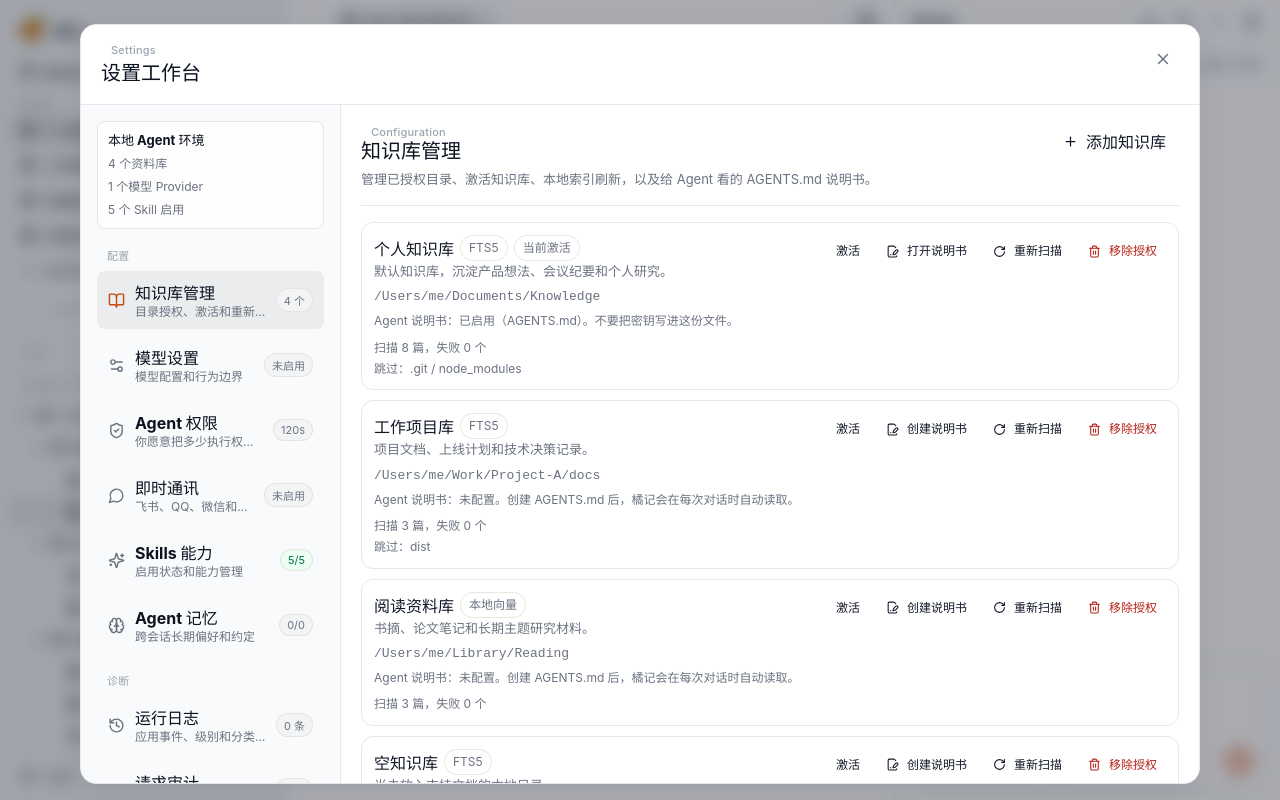
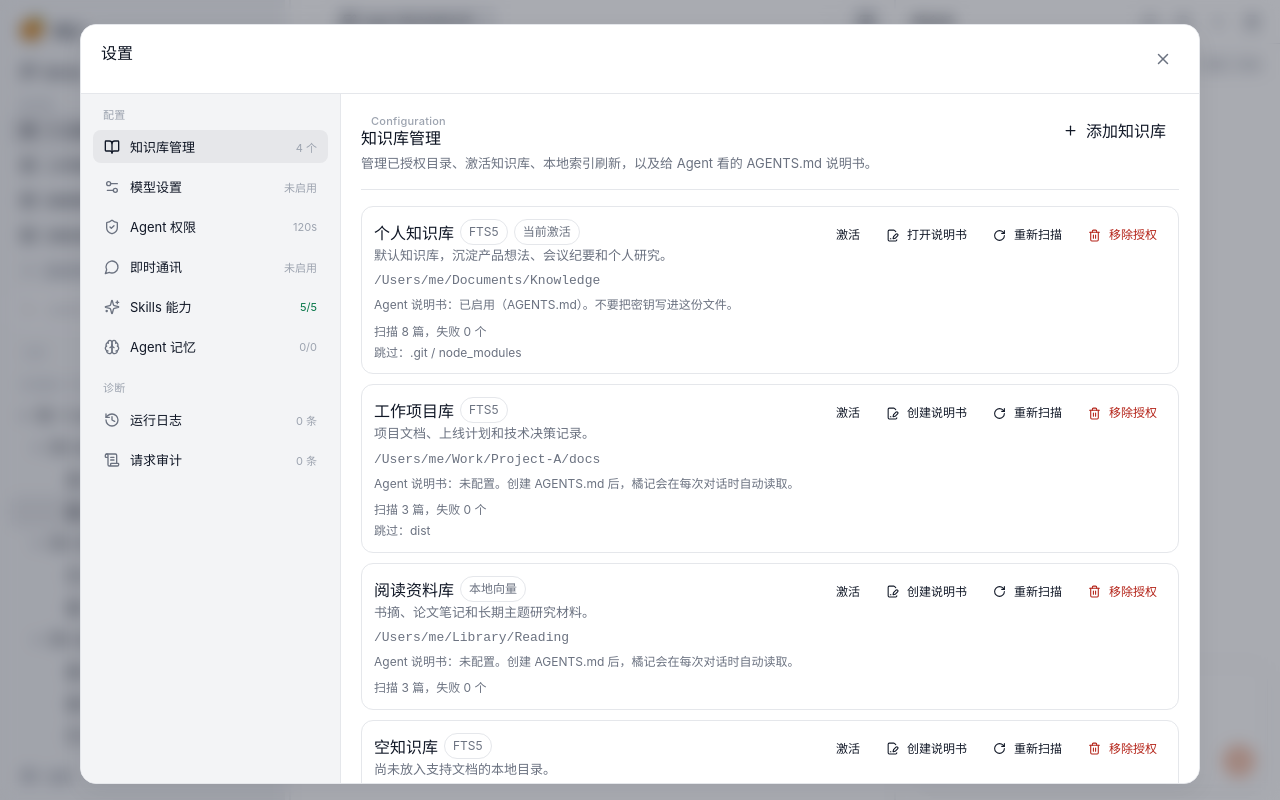
Before and after one commit to ciri667/orange, a React (Vite) app: page / in a window 1280 px wide. Both pictures are taken after a click on the button "设置". Built offline with nearby package versions, Linux system fonts and the light colour scheme.

Commit message:
refactor(settings): 设置页与工作台使用同一套视觉语言
- 标题改为「设置」，去掉独立工作台包装
- 左侧导航收成单行，去掉摘要大卡
- 分区卡片和描边改成冷白发丝分组

```diff
--- a/src/settings/SettingsChrome.tsx
+++ b/src/settings/SettingsChrome.tsx
@@ -20,7 +20,7 @@ export function SettingsSectionHeader({
     <div className={settingsContentTitleClassName}>
       <div className="min-w-0">
         <p className={sectionLabelClassName}>{kicker}</p>
-        <h3 id={titleId} className="m-0 text-xl leading-tight text-ink-strong [overflow-wrap:anywhere]">
+        <h3 id={titleId} className="m-0 text-base font-semibold leading-tight text-ink-strong [overflow-wrap:anywhere]">
           {title}
         </h3>
         <p className="mt-[5px] mb-0 max-w-[680px] text-[13px] leading-[1.55] text-ink-muted">{description}</p>
@@ -49,7 +49,7 @@ export function SettingsPolicyRow({ icon, children, className }: { icon: ReactNo
   return (
     <div
       className={cn(
-        "flex items-start gap-2 rounded-control border border-border-translucent bg-warm-panel p-3 text-[13px] leading-[1.55] text-ink",
+        "flex items-start gap-2 rounded-xl border border-border bg-surface p-3 text-[13px] leading-[1.55] text-ink",
         className,
       )}
     >
--- a/src/settings/SettingsDrawer.tsx
+++ b/src/settings/SettingsDrawer.tsx
@@ -1038,23 +1038,20 @@ export function SettingsDrawer({
 
             return (
               <ListRow
-                className="grid grid-cols-[auto_minmax(0,1fr)_auto]"
+                className="grid grid-cols-[auto_minmax(0,1fr)_auto] py-1.5"
                 active={activeSection === item.id}
                 key={item.id}
                 aria-current={activeSection === item.id ? "page" : undefined}
                 onClick={() => handleActiveSectionChange(item.id)}
               >
-                <SectionIcon size={17} className={activeSection === item.id ? "text-accent-strong" : "text-ink-muted"} />
-                <span className="min-w-0">
-                  <OverflowTooltipText as="strong" className="block truncate text-ink-strong" text={item.label} logArea="settings_nav_label" />
-                  <OverflowTooltipText as="small" className="block truncate text-xs text-ink-muted" text={item.description} logArea="settings_nav_description" />
-                </span>
+                <SectionIcon size={16} className={activeSection === item.id ? "text-ink" : "text-ink-muted"} />
+                <OverflowTooltipText as="span" className="min-w-0 truncate text-[13px]" text={item.label} logArea="settings_nav_label" />
                 <OverflowTooltipText
                   as="em"
                   className={cn(
-                    "whitespace-nowrap rounded-full border border-[rgba(230,224,214,0.78)] bg-surface-muted px-[7px] py-[3px] text-[11px] not-italic text-ink-muted",
-                    item.tone === "success" && "bg-success-soft text-success",
-                    item.tone === "warning" && "border-[rgba(var(--warning-rgb),0.28)] bg-warning-soft text-warning",
+                    "whitespace-nowrap text-[11px] not-italic text-ink-soft",
+                    item.tone === "success" && "text-success",
+                    item.tone === "warning" && "text-warning",
                   )}
                   text={item.meta}
                   logArea="settings_nav_meta"
@@ -1211,14 +1208,13 @@ export function SettingsDrawer({
   return (
     <ModalBackdrop onClose={onClose} className="z-settings p-6 max-[760px]:p-2.5">
       <aside
-        className="settings-drawer relative grid h-[min(820px,calc(100vh-40px))] w-[min(1120px,calc(100vw-40px))] min-h-0 isolate grid-rows-[auto_minmax(0,1fr)] overflow-hidden rounded-panel border border-border-translucent bg-surface-translucent-strong shadow-app max-[760px]:h-[calc(100vh-20px)] max-[760px]:w-[min(100%,calc(100vw-20px))]"
+        className="settings-drawer relative grid h-[min(820px,calc(100vh-40px))] w-[min(1120px,calc(100vw-40px))] min-h-0 isolate grid-rows-[auto_minmax(0,1fr)] overflow-hidden rounded-2xl border border-border bg-surface shadow-app max-[760px]:h-[calc(100vh-20px)] max-[760px]:w-[min(100%,calc(100vw-20px))]"
         aria-label="设置"
         onMouseDown={(event) => event.stopPropagation()}
       >
         <ModalHeader className="px-5 py-[18px]">
           <div className="min-w-0">
-            <p className={sectionLabelClassName}>Settings</p>
-            <h2 className="mt-1 mb-0 text-xl leading-tight text-ink-strong">设置工作台</h2>
+            <h2 className="m-0 text-base font-semibold leading-tight text-ink-strong">设置</h2>
           </div>
           <Button variant="icon" title="关闭设置" onClick={onClose}>
             <X size={18} />
@@ -1226,14 +1222,7 @@ export function SettingsDrawer({
         </ModalHeader>
 
         <div className="grid min-h-0 min-w-0 grid-cols-[260px_minmax(0,1fr)]">
-          <nav className="grid min-h-0 min-w-0 content-start gap-[18px] overflow-auto border-r border-border bg-warm-panel p-4" aria-label="设置项">
-            <div className="grid gap-[7px] rounded-control border border-border-translucent bg-surface-translucent p-2.5 text-xs text-ink-muted" aria-label="设置摘要">
-              <strong className="text-[13px] text-ink-strong">本地 Agent 环境</strong>
-              <span>{settingsSummary.knowledgeBaseCount} 个资料库</span>
-              <span>{settingsSummary.providerCount} 个模型 Provider</span>
-              <span>{settingsSummary.enabledSkillCount} 个 Skill 启用</span>
-              {settingsSummary.errorLogCount > 0 && <em className="not-italic text-danger">{settingsSummary.errorLogCount} 条错误日志</em>}
-            </div>
+          <nav className="grid min-h-0 min-w-0 content-start gap-4 overflow-auto border-r border-border bg-app p-3" aria-label="设置项">
             {SETTINGS_SECTION_GROUPS.map((group) => renderNavigationGroup(group))}
           </nav>
           <main className="min-h-0 min-w-0 overflow-auto bg-surface p-5 max-[1100px]:p-4 max-[760px]:p-4" aria-label="设置主要内容">
--- a/src/settings/SkillsModal.tsx
+++ b/src/settings/SkillsModal.tsx
@@ -910,7 +910,7 @@ function SkillDetail({
         <h4 className="m-0 text-[13px] text-ink-strong">运行兼容性</h4>
         <div
           className={cn(
-            "flex items-center justify-between gap-3 rounded-md border border-border bg-surface-warm px-3 py-2.5",
+            "flex items-center justify-between gap-3 rounded-xl border border-border bg-surface px-3 py-2.5",
             skill.compatibility?.status === "ready" && "[&_strong]:text-success",
             (skill.compatibility?.status === "missing-runtime" || skill.compatibility?.status === "partial" || skill.compatibility?.status === "unsupported") && "[&_strong]:text-warning",
           )}
@@ -933,7 +933,7 @@ function SkillDetail({
       </div>
       <div className="flex flex-wrap gap-1.5">
         {skill.tags.map((tag) => (
-          <OverflowTooltipText key={tag} className="rounded-full border border-[rgba(230,224,214,0.78)] bg-white/60 px-2 py-1 text-xs text-ink-muted" text={tag} logArea="skills_modal_detail_tag" />
+          <OverflowTooltipText key={tag} className="rounded-full border border-border bg-surface px-2 py-1 text-xs text-ink-muted" text={tag} logArea="skills_modal_detail_tag" />
         ))}
       </div>
       <section className="rounded-[7px] border border-border-translucent bg-warm-panel p-3">
--- a/src/settings/sections/AgentSecuritySettingsSection.tsx
+++ b/src/settings/sections/AgentSecuritySettingsSection.tsx
@@ -52,15 +52,15 @@ export function AgentSecuritySettingsSection({
       />
 
       <div className="grid gap-2" aria-label="三级权限说明">
-        <article className="grid gap-1 rounded-lg border border-border bg-surface-warm px-3 py-2.5">
+        <article className="grid gap-1 rounded-xl border border-border bg-surface px-3 py-2.5">
           <strong className="text-[13px] text-ink-strong">基础</strong>
           <p className="m-0 text-xs leading-normal text-ink-muted">你盯紧每一步。Agent 只在知识库文档里工作，写入必须你确认。</p>
         </article>
-        <article className="grid gap-1 rounded-lg border border-border bg-surface-warm px-3 py-2.5">
+        <article className="grid gap-1 rounded-xl border border-border bg-surface px-3 py-2.5">
           <strong className="text-[13px] text-ink-strong">进阶</strong>
           <p className="m-0 text-xs leading-normal text-ink-muted">开始放手。Agent 可以做更多事（整理目录、运行 Skill 等），落盘前仍要你看一眼。</p>
         </article>
-        <article className="grid gap-1 rounded-lg border border-border bg-surface-warm px-3 py-2.5">
+        <article className="grid gap-1 rounded-xl border border-border bg-surface px-3 py-2.5">
           <strong className="text-[13px] text-ink-strong">完全</strong>
           <p className="m-0 text-xs leading-normal text-ink-muted">真正放手。校验通过后连续执行并自动落盘，让模型一次把任务做完。系统保护边界仍然有效。</p>
         </article>
--- a/src/settings/sections/KnowledgeSettingsSection.tsx
+++ b/src/settings/sections/KnowledgeSettingsSection.tsx
@@ -50,11 +50,11 @@ export function KnowledgeSettingsSection({
               <div>
                 <div className="flex flex-wrap items-center gap-1.5">
                   <OverflowTooltipText as="strong" text={knowledgeBase.name} logArea="settings_kb_name" />
-                  <span className="rounded-full border border-[rgba(230,224,214,0.78)] bg-white/60 px-2 py-1 text-xs text-ink-muted">
+                  <span className="rounded-full border border-border bg-surface px-2 py-1 text-xs text-ink-muted">
                     {knowledgeBase.status === "error" ? "目录失效" : knowledgeBase.semanticIndexEnabled ? "本地向量" : "FTS5"}
                   </span>
                   {knowledgeBase.id === activeKnowledgeBaseId && (
-                    <span className="rounded-full border border-[rgba(230,224,214,0.78)] bg-white/60 px-2 py-1 text-xs text-ink-muted">当前激活</span>
+                    <span className="rounded-full border border-border bg-surface px-2 py-1 text-xs text-ink-muted">当前激活</span>
                   )}
                 </div>
                 <p className="m-0 text-[13px] leading-[1.55] text-ink-muted">{knowledgeBase.description}</p>
--- a/src/settings/sections/ModelSettingsSection.tsx
+++ b/src/settings/sections/ModelSettingsSection.tsx
@@ -502,7 +502,7 @@ function ProviderModelsPanel({
                 <span
                   className={cn(
                     "inline-flex max-w-full items-center rounded-full px-[7px] py-[3px] text-[11px] font-bold",
-                    model.source === "discovered" ? "bg-accent-soft text-accent" : "bg-[#f7f1e7] text-[#8a5b12]",
+                    model.source === "discovered" ? "bg-accent-soft text-accent" : "bg-warning-soft text-warning",
                   )}
                 >
                   {isManual ? "手动" : "发现"}
```
